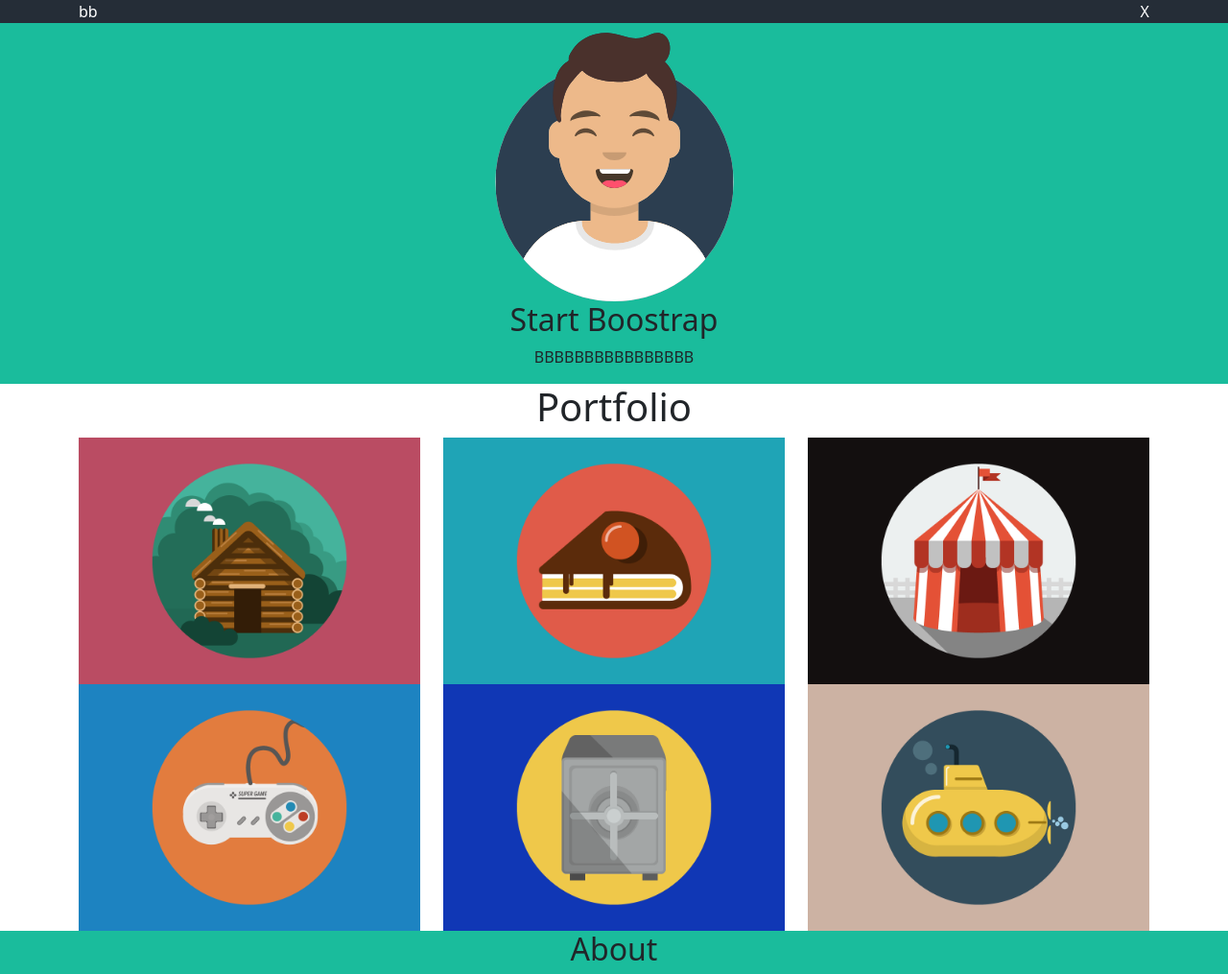
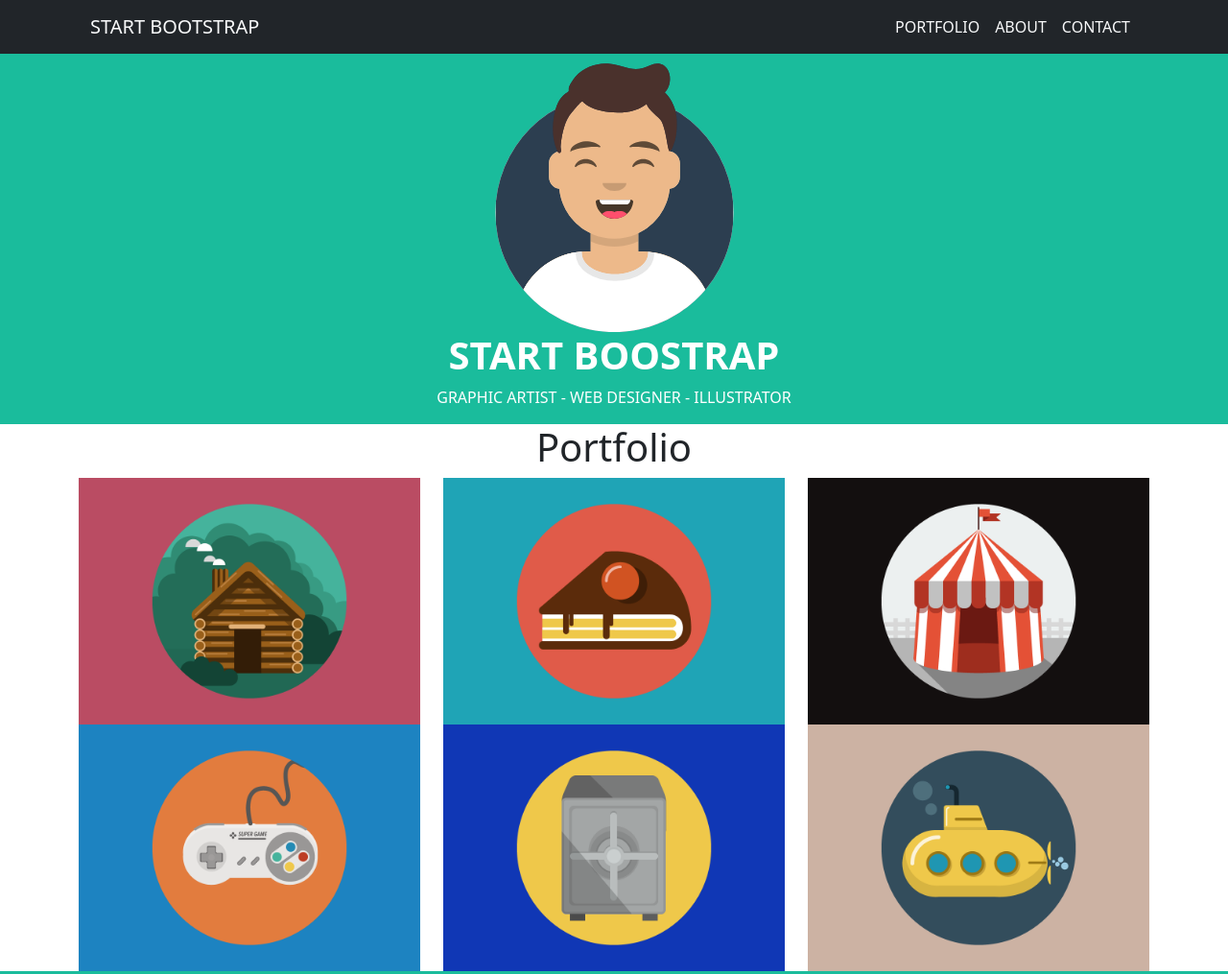
Before and after one commit to AlessandroSemeraro/html-css-bootstrap-freelancer, a plain HTML site: page index.html in a window 1280 px wide. Shown: the top 1015 px of the page at 96% size. Drawn offline with nearby package versions, Linux system fonts and the light colour scheme.

Commit message:
Added navbar

```diff
--- a/index.html
+++ b/index.html
@@ -10,17 +10,30 @@
     <title>Bootstrap Freelancer</title>
 </head>
 <body>
-    <header>
-        <section class="container container-header">
-            <div class="row">
-                <div class="col-6">
-                    bb
+    <header class="bg-dark ">
+        <div class="container">
+            <nav class="navbar navbar-expand-md">
+                <div class="container-fluid">
+                  <a class="navbar-brand text-light" href="#">START BOOTSTRAP</a>
+                  <button class="navbar-toggler navbar-dark" type="button" data-bs-toggle="collapse" data-bs-target="#navbarNavDropdown" aria-controls="navbarNavDropdown" aria-expanded="false" aria-label="Toggle navigation">
+                    <span class="navbar-toggler-icon navbar-dark"></span>
+                  </button>
+                  <div class="collapse navbar-collapse justify-content-end" id="navbarNavDropdown">
+                    <ul class="navbar-nav">
+                      <li class="nav-item">
+                        <a class="nav-link text-light" href="#portfolio">PORTFOLIO</a>
+                      </li>
+                      <li class="nav-item">
+                        <a class="nav-link text-light" href="#about">ABOUT</a>
+                      </li>
+                      <li class="nav-item">
+                        <a class="nav-link text-light" href="#contact">CONTACT</a>
+                      </li>
+                    </ul>
+                  </div>
                 </div>
-                <div class="col-6 d-flex justify-content-end d-md-flex ">
-                    X
-                </div>
-            </div>
-        </section>
+            </nav>
+        </div>
     </header>
     <main>
         <section id="main-first-section">
@@ -28,8 +41,9 @@
                 <div class="row d-flex justify-content-center">
                     <div class="col-12 d-flex flex-column align-items-center col-md-8 col-lg-6">
                         <img class="my-width-img" src="./img/avatar.svg" alt="avatar picture">
-                        <h2>Start Boostrap</h2>
-                        <p>BBBBBBBBBBBBBBBB</p>
+                        <h1 class="text-white text-uppercase fw-bolder">Start Boostrap</h1>
+                        <div></div>
+                        <p class="text-white text-uppercase"> Graphic artist - Web designer - Illustrator</p>
                     </div>
                 </div>
             </div>
@@ -37,7 +51,7 @@
         <section  id="section-cards">
             <div class="container">
                 <div class="row">
-                    <div class="col4 d-flex justify-content-center">
+                    <div class="col12 d-flex justify-content-center">
                         <h1>Portfolio</h1>
                     </div>
                     <div class="col-12 col-md-6 col-lg-4">
@@ -63,8 +77,8 @@
         </section>
         <section id="abouts">
             <div class="container">
-                <div class="row d-flex justify-content-center">
-                    <div class="col-4 d-flex justify-content-center">
+                <div class="row justify-content-center">
+                    <div class="col-12 justify-content-center">
                         <h2>About</h2>
                     </div>
                 </div>
@@ -85,7 +99,7 @@
             </div>
         </section>
         <section id="contact-me">
-            <div class="container container-cme d-flex flex-column justify-content-between">
+            <div class="container d-flex flex-column justify-content-between">
                 <div class="row d-flex flex-column align-items-center">
                     <div class="col-4 d-flex justify-content-center">
                         <h2>Contact me</h2>
--- a/style/style.css
+++ b/style/style.css
@@ -1,6 +1,5 @@
-header{
+.my_bg-navbar{
     background-color: #252D37 ;
-    color: white;
 }
 
 #main-first-section{
@@ -11,9 +10,6 @@ header{
     background-color: #1ABC9C;
 }
 
-#contact-me{
-    height: 30rem;
-}
 
 #top-footer{
     background-color: #3A546D;
@@ -30,3 +26,7 @@ header{
 .my-width-img{
     width: 50%;
 }
+
+  @media all screen and (max-width: 768px) {
+
+  }
```
